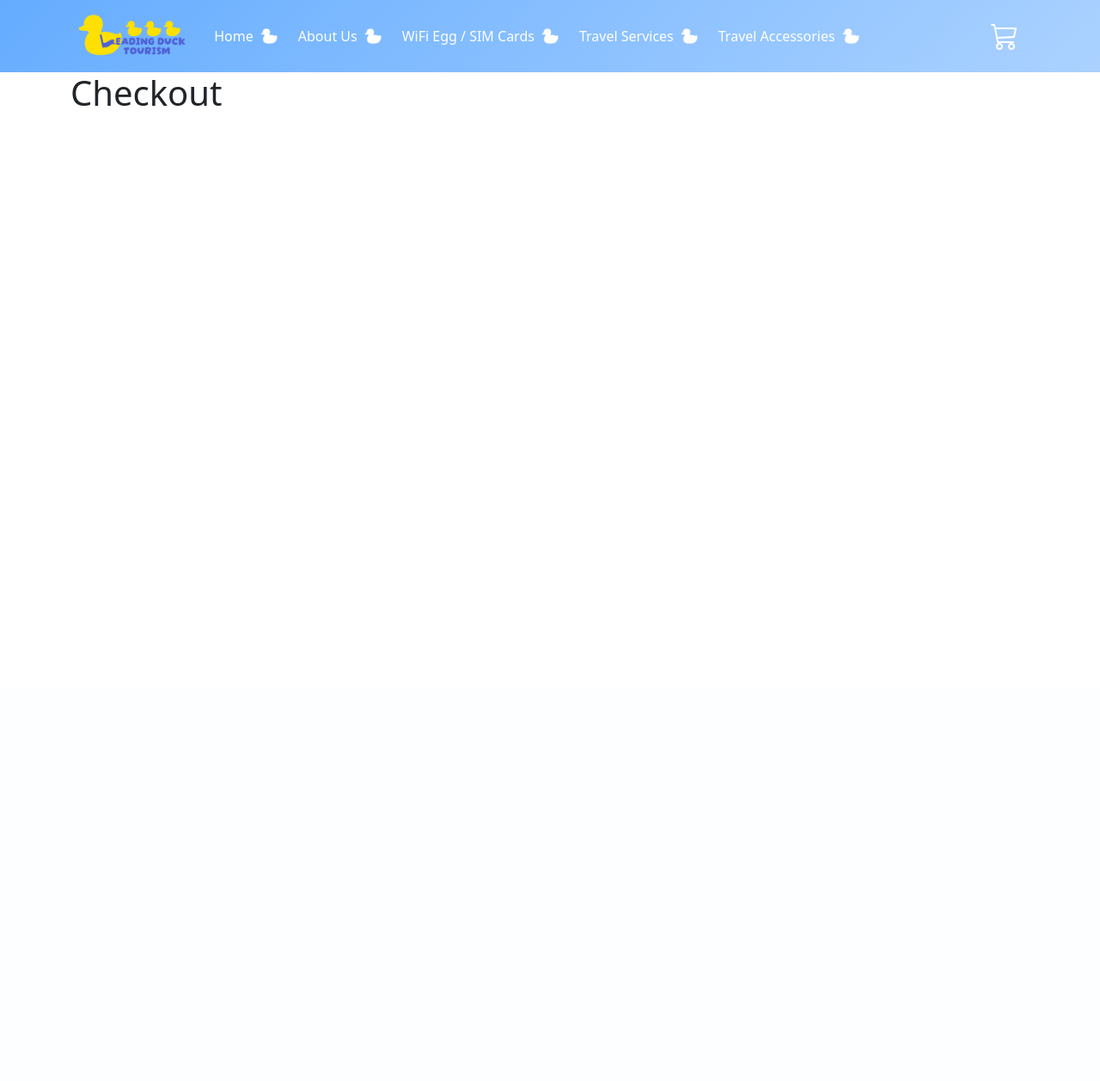
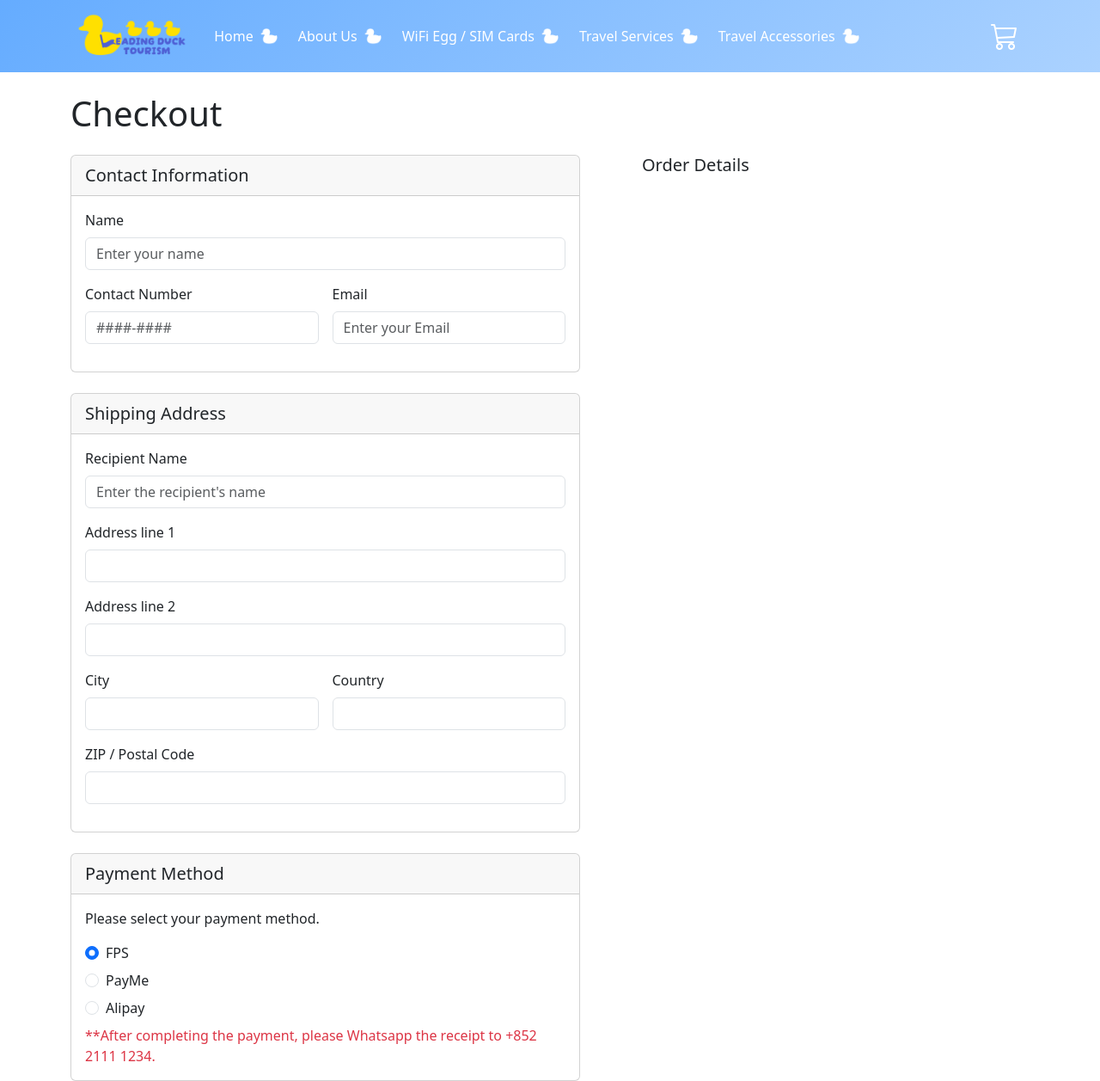
Before and after one commit to LilyChing/E-commerce-group-project, a PHP site: page /shopping-cart.php in a window 1280 px wide. Shown: the whole page at 86% size. Before the commit the page ends 123 px from the top, so only its background shows below. Run offline with PHP 8.4, Linux system fonts and the light colour scheme.

Commit message:
Update shopping-cart.php

```diff
--- a/Client/shopping-cart.php
+++ b/Client/shopping-cart.php
@@ -62,12 +62,95 @@
   </nav>
   <!-- Cart body -->
    <div class="container">
-    <h1>Checkout</h1>
-    <div class="d-flex">
+    <h1 class="my-4">Checkout</h1>
+    <div class="row">
       <!-- Left section -->
-      <div></div>
+      <div class="col-12 col-lg-7">
+        <div class="d-flex flex-column gap-4 me-5">
+          <!-- Contact Information Card -->
+          <div class="card">
+            <div class="card-header fs-5">
+              Contact Information
+            </div>
+            <div class="card-body">
+              <div class="mb-3">
+                <label for="contactName" class="form-label">Name</label>
+                <input type="text" class="form-control" id="contactName" placeholder="Enter your name" required />
+              </div>
+              <div class="mb-3 d-flex flex-column flex-lg-row gap-3">
+                <div class="flex-fill">
+                  <label for="contactPhone" class="form-label">Contact Number</label>
+                  <input type="tel" class="form-control" id="contactPhone"  placeholder="####-####" pattern="\d{4}-\d{4}" required />
+                </div>
+                <div class="flex-fill">
+                  <label for="contactEmail" class="form-label">Email</label>
+                  <input type="email" class="form-control" id="contactEmail" placeholder="Enter your Email" required />
+                </div>
+              </div>
+            </div>
+          </div>
+          <!-- Shipping Address Card -->
+          <div class="card">
+            <div class="card-header fs-5">
+              Shipping Address
+            </div>
+            <div class="card-body">
+              <div class="mb-3">
+                <label for="recipientName" class="form-label">Recipient Name</label>
+                <input type="text" class="form-control" id="recipientName" placeholder="Enter the recipient's name" required />
+              </div>
+              <div class="mb-3">
+                <label for="addressL1" class="form-label">Address line 1</label>
+                <input type="text" class="form-control" id="addressL1" name="addressL1" required />
+              </div>
+              <div class="mb-3">
+                <label for="addressL2" class="form-label">Address line 2</label>
+                <input type="text" class="form-control" id="addressL2" name="addressL2" />
+              </div>
+              <div class="mb-3 d-flex flex-column flex-lg-row gap-3">
+                <div class="flex-fill">
+                  <label for="cityAddress" class="form-label">City</label>
+                  <input type="text" class="form-control" id="cityAddress" name="cityAddress" required />
+                </div>
+                <div class="flex-fill">
+                  <label for="country" class="form-label">Country</label>
+                  <input type="text" class="form-control" id="country" name="country" required />
+                </div>
+              </div>
+              <div class="mb-3">
+                <label for="postalCode" class="form-label">ZIP / Postal Code</label>
+                <input type="number" class="form-control" id="postalCode" name="postalCode" size="5" min="0" maxlength="5" required />
+              </div>
+            </div>
+          </div>
+          <!-- Payment Method Card -->
+          <div class="card">
+            <div class="card-header fs-5">
+              Payment Method
+            </div>
+            <div class="card-body">
+              <p>Please select your payment method.</p>
+              <div class="form-check mb-2">
+                <label class="form-check-label" for="fps">FPS</label>
+                <input class="form-check-input" type="radio" name="paymentMethod" id="fps" value="fps" checked />
+              </div>
+              <div class="form-check mb-2">
+                <label class="form-check-label" for="payMe">PayMe</label>
+                <input class="form-check-input" type="radio" name="paymentMethod" id="payMe" value="payMe" />
+              </div>
+              <div class="form-check mb-2">
+                <label class="form-check-label" for="alipay">Alipay</label>
+                <input class="form-check-input" type="radio" name="paymentMethod" id="alipay" value="alipay" />
+              </div>
+              <span class="text-danger">**After completing the payment, please Whatsapp the receipt to  +852 2111 1234.</span>
+            </div>
+          </div>
+        </div>
+      </div>
       <!-- Right section -->
-      <div></div>
+      <div class="col-12 col-lg-5">
+        <h5>Order Details</h5>
+      </div>
     </div>
    </div>
   <script src="https://cdn.jsdelivr.net/npm/bootstrap@5.3.3/dist/js/bootstrap.bundle.min.js"
```
